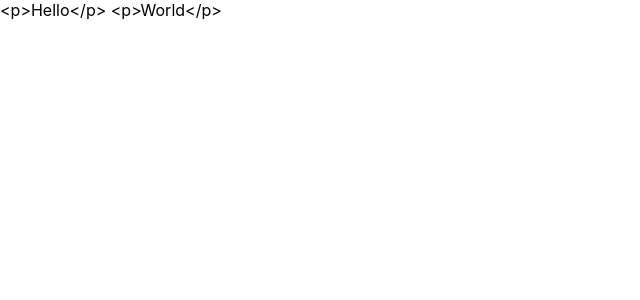
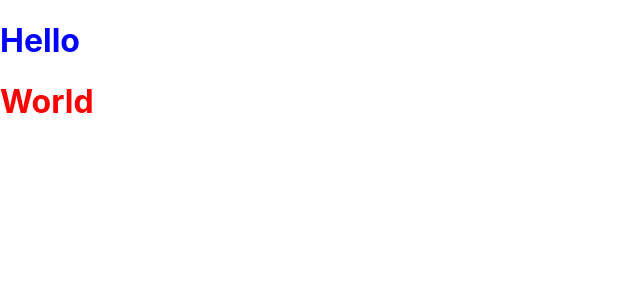
Before and after one commit to abudulwadoodu/inapp, a React (Create React App) app: page / in a window 1280 px wide. Shown: the top 300 px of the page, without its empty margins (0-640 px from the left). Built offline with nearby package versions, Linux system fonts and the light colour scheme.

Commit message:
Bind variable in DOM

```diff
--- /dev/null
+++ b/src/Component1.css
@@ -0,0 +1,3 @@
+h1.component1 {
+    color: blue;
+}
--- a/src/Component1.js
+++ b/src/Component1.js
@@ -1,3 +1,12 @@
+import "./Component1.css";
+
 export default function Component1() {
-    return "<p>Hello</p> ";
+
+    let title = "Hello";
+
+    function getTitle() {
+        return <div>{title}</div>
+    }
+
+    return <h1 className="component1">{getTitle()}</h1>;
 }
--- /dev/null
+++ b/src/Component2.css
@@ -0,0 +1,3 @@
+h1.component2 {
+    color: red;
+}
--- a/src/Component2.js
+++ b/src/Component2.js
@@ -1,3 +1,5 @@
+import "./Component2.css";
+
 export default function Component2() {
-    return "<p>World</p>";
+    return <h1 className="component2">World</h1>;
 }
```
